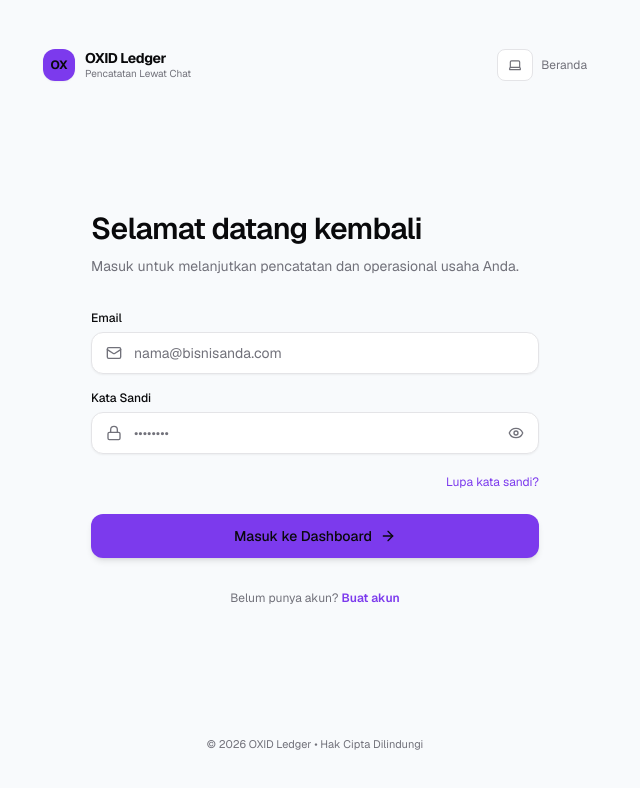
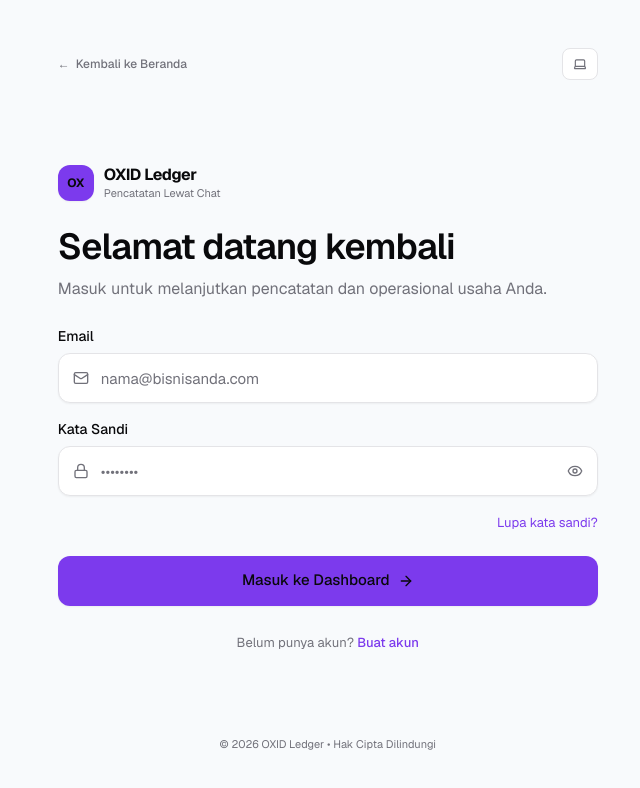
Before and after one commit to ilhammu29/oxid-wa-ledger, a Next.js app: page /login in a window 1280 px wide. Shown: the top 788 px of the page, without its empty margins (5-645 px from the left). Built offline with nearby package versions, Linux system fonts and the light colour scheme.

Commit message:
fix(ui): polish login split layout

```diff
--- a/src/app/globals.css
+++ b/src/app/globals.css
@@ -119,3 +119,15 @@ body {
     filter: none !important;
   }
 }
+
+/* Chrome / WebKit Autofill Override - preserves semantic surface/foreground in dark/light/system */
+input:-webkit-autofill,
+input:-webkit-autofill:hover,
+input:-webkit-autofill:focus,
+input:-webkit-autofill:active {
+  -webkit-box-shadow: 0 0 0 1000px var(--surface) inset !important;
+  -webkit-text-fill-color: var(--foreground) !important;
+  caret-color: var(--foreground) !important;
+  transition: background-color 5000s ease-in-out 0s;
+  border-radius: inherit;
+}
--- a/src/components/ui/sign-in.tsx
+++ b/src/components/ui/sign-in.tsx
@@ -61,39 +61,59 @@ export function SignIn({
   return (
     <div className="min-h-[100dvh] flex flex-col lg:flex-row bg-background text-foreground antialiased selection:bg-primary/20 selection:text-primary">
       {/* ========================================================================= */}
-      {/* LEFT COLUMN: REAL LOGIN FORM (Desktop: Left, Mobile: Single Column)       */}
+      {/* LEFT COLUMN: LOGIN FORM (~52% on desktop, 100% on mobile/tablet)          */}
       {/* ========================================================================= */}
-      <div className="w-full lg:w-1/2 flex flex-col justify-between p-6 sm:p-10 lg:p-12 min-h-[100dvh] max-w-xl mx-auto lg:max-w-none">
-        {/* Top Navbar Area */}
-        <div className="flex items-center justify-between w-full">
-          <Link href="/" className="flex items-center gap-2.5 group">
-            <div className="h-8 w-8 rounded-xl bg-primary text-primary-fg flex items-center justify-center font-bold text-xs shadow-xs group-hover:scale-105 transition-transform">
+      <div className="w-full lg:w-[52%] flex flex-col justify-between p-6 sm:p-10 lg:p-12 min-h-[100dvh]">
+        {/* Top Navigation Row: Back to Home + Theme Toggle */}
+        <div className="w-full max-w-[540px] mx-auto flex items-center justify-between">
+          <Link
+            href="/"
+            className="inline-flex items-center gap-1.5 text-xs font-medium text-muted hover:text-foreground transition-colors group cursor-pointer"
+          >
+            <span className="transition-transform group-hover:-translate-x-1">←</span>
+            <span>Kembali ke Beranda</span>
+          </Link>
+
+          <ThemeToggle showLabel={false} />
+        </div>
+
+        {/* Centered Main Login Block */}
+        <div className="w-full max-w-[540px] mx-auto my-auto py-6 sm:py-8">
+          {/* Natural Top Branding */}
+          <div
+            className="flex items-center gap-2.5 mb-6 animate-login-in"
+            style={{ animationDelay: "50ms" }}
+          >
+            <div className="h-9 w-9 rounded-xl bg-primary text-primary-fg flex items-center justify-center font-bold text-xs shadow-xs">
               OX
             </div>
             <div>
-              <span className="font-bold text-foreground tracking-tight text-sm block">
+              <span className="font-bold text-foreground tracking-tight text-base block leading-tight">
                 OXID Ledger
               </span>
-              <span className="text-[10px] text-muted block -mt-0.5">
+              <span className="text-[11px] text-muted block">
                 Pencatatan Lewat Chat
               </span>
             </div>
-          </Link>
-
-          <div className="flex items-center gap-2">
-            <ThemeToggle showLabel={false} />
-            <Link
-              href="/"
-              className="text-xs text-muted hover:text-foreground transition-colors hidden sm:inline"
-            >
-              Beranda
-            </Link>
-          </div>
           </div>
 
-        {/* Center: Auth Form Container */}
-        <div className="w-full max-w-md mx-auto my-auto py-8">
-          {/* Status Notices */}
+          {/* Heading & Subtitle */}
+          <div className="mb-6">
+            <h1
+              className="text-[28px] sm:text-[30px] lg:text-[36px] font-semibold tracking-tight text-foreground leading-[1.2] mb-2 animate-login-in"
+              style={{ animationDelay: "100ms" }}
+            >
+              Selamat datang kembali
+            </h1>
+            <p
+              className="text-[15px] sm:text-base text-muted leading-relaxed animate-login-in"
+              style={{ animationDelay: "200ms" }}
+            >
+              Masuk untuk melanjutkan pencatatan dan operasional usaha Anda.
+            </p>
+          </div>
+
+          {/* Status Alerts */}
           {queryError === "verification_failed" && !errorMessage && (
             <div className="mb-5 rounded-xl bg-amber-500/10 border border-amber-500/30 p-3.5 text-xs text-amber-600 dark:text-amber-400 flex items-start gap-2.5 animate-login-in">
               <AlertCircle className="w-4 h-4 text-amber-500 shrink-0 mt-0.5" />
@@ -120,37 +140,20 @@ export function SignIn({
           )}
 
           {!showForgot ? (
-            <div>
-              {/* Form Heading & Description */}
-              <div className="mb-8">
-                <h1
-                  className="text-2xl sm:text-3xl font-semibold tracking-tight text-foreground mb-2 animate-login-in"
-                  style={{ animationDelay: "100ms" }}
-                >
-                  Selamat datang kembali
-                </h1>
-                <p
-                  className="text-xs sm:text-sm text-muted leading-relaxed animate-login-in"
-                  style={{ animationDelay: "200ms" }}
-                >
-                  Masuk untuk melanjutkan pencatatan dan operasional usaha Anda.
-                </p>
-              </div>
-
-              {/* Login Form */}
+            /* Login Form */
             <form className="space-y-4" onSubmit={onSubmit}>
-                {/* Email Field with Glass-style Wrapper */}
+              {/* Email Input */}
               <div
                 className="animate-login-in"
                 style={{ animationDelay: "300ms" }}
               >
                 <label
                   htmlFor="email"
-                    className="block text-xs font-medium text-foreground mb-1.5"
+                  className="block text-[13px] sm:text-[14px] font-medium text-foreground mb-1.5"
                 >
                   Email
                 </label>
-                  <div className="relative flex items-center rounded-xl bg-surface border border-border focus-within:border-primary/60 focus-within:ring-2 focus-within:ring-primary/20 transition-all shadow-xs">
+                <div className="h-[50px] relative flex items-center rounded-xl bg-surface border border-border focus-within:border-primary focus-within:ring-1 focus-within:ring-primary transition-colors shadow-xs">
                   <div className="pl-3.5 flex items-center pointer-events-none text-muted">
                     <Mail className="w-4 h-4" />
                   </div>
@@ -163,23 +166,23 @@ export function SignIn({
                     value={email}
                     onChange={(e) => setEmail(e.target.value)}
                     placeholder="nama@bisnisanda.com"
-                      className="w-full bg-transparent px-3 py-2.5 text-xs sm:text-sm text-foreground placeholder:text-muted focus:outline-none"
+                    className="w-full bg-transparent px-3 h-full text-[14px] sm:text-[15px] text-foreground placeholder:text-muted focus:outline-none"
                   />
                 </div>
               </div>
 
-                {/* Password Field with Glass-style Wrapper & Show/Hide Toggle */}
+              {/* Password Input with Show/Hide Toggle */}
               <div
                 className="animate-login-in"
                 style={{ animationDelay: "400ms" }}
               >
                 <label
                   htmlFor="password"
-                    className="block text-xs font-medium text-foreground mb-1.5"
+                  className="block text-[13px] sm:text-[14px] font-medium text-foreground mb-1.5"
                 >
                   Kata Sandi
                 </label>
-                  <div className="relative flex items-center rounded-xl bg-surface border border-border focus-within:border-primary/60 focus-within:ring-2 focus-within:ring-primary/20 transition-all shadow-xs">
+                <div className="h-[50px] relative flex items-center rounded-xl bg-surface border border-border focus-within:border-primary focus-within:ring-1 focus-within:ring-primary transition-colors shadow-xs">
                   <div className="pl-3.5 flex items-center pointer-events-none text-muted">
                     <Lock className="w-4 h-4" />
                   </div>
@@ -192,7 +195,7 @@ export function SignIn({
                     value={password}
                     onChange={(e) => setPassword(e.target.value)}
                     placeholder="••••••••"
-                      className="w-full bg-transparent px-3 py-2.5 text-xs sm:text-sm text-foreground placeholder:text-muted focus:outline-none"
+                    className="w-full bg-transparent px-3 h-full text-[14px] sm:text-[15px] text-foreground placeholder:text-muted focus:outline-none"
                   />
                   <button
                     type="button"
@@ -211,7 +214,7 @@ export function SignIn({
 
               {/* Forgot Password Row */}
               <div
-                  className="flex items-center justify-end pt-1 animate-login-in"
+                className="flex items-center justify-end pt-0.5 animate-login-in"
                 style={{ animationDelay: "500ms" }}
               >
                 <button
@@ -220,13 +223,13 @@ export function SignIn({
                     setForgotEmail(email);
                     setShowForgot(true);
                   }}
-                    className="text-xs text-primary hover:underline transition-colors cursor-pointer"
+                  className="text-xs sm:text-[13px] text-primary hover:underline transition-colors cursor-pointer"
                 >
                   Lupa kata sandi?
                 </button>
               </div>
 
-                {/* Primary Submit Button */}
+              {/* Submit Button */}
               <div
                 className="pt-2 animate-login-in"
                 style={{ animationDelay: "600ms" }}
@@ -234,7 +237,7 @@ export function SignIn({
                 <button
                   type="submit"
                   disabled={loading}
-                    className="w-full flex items-center justify-center gap-2 py-2.5 px-4 rounded-xl text-xs sm:text-sm font-medium text-primary-fg bg-primary hover:opacity-95 shadow-md focus:outline-none focus:ring-2 focus:ring-primary/40 disabled:opacity-50 disabled:cursor-not-allowed transition-all min-h-[44px] cursor-pointer"
+                  className="w-full h-[50px] flex items-center justify-center gap-2 px-4 rounded-xl text-[14px] sm:text-[15px] font-medium text-primary-fg bg-primary hover:bg-primary-hover focus:outline-none focus:ring-2 focus:ring-primary/40 disabled:opacity-50 disabled:cursor-not-allowed transition-colors shadow-xs cursor-pointer"
                 >
                   {loading ? (
                     <span className="inline-flex items-center gap-2">
@@ -270,21 +273,20 @@ export function SignIn({
 
               {/* Bottom Sign-up Link */}
               <div
-                  className="pt-4 text-center animate-login-in"
+                className="pt-3 text-center animate-login-in"
                 style={{ animationDelay: "700ms" }}
               >
-                  <p className="text-xs text-muted">
+                <p className="text-xs sm:text-[13px] text-muted">
                   Belum punya akun?{" "}
                   <Link
                     href="/signup"
-                      className="text-primary font-semibold hover:underline"
+                    className="text-primary font-medium hover:underline"
                   >
                     Buat akun
                   </Link>
                 </p>
               </div>
             </form>
-            </div>
           ) : (
             /* Forgot Password Form View */
             <div className="animate-login-in">
@@ -304,11 +306,11 @@ export function SignIn({
                 <div>
                   <label
                     htmlFor="forgotEmail"
-                    className="block text-xs font-medium text-foreground mb-1.5"
+                    className="block text-[13px] sm:text-[14px] font-medium text-foreground mb-1.5"
                   >
                     Email Terdaftar
                   </label>
-                  <div className="relative flex items-center rounded-xl bg-surface border border-border focus-within:border-primary/60 focus-within:ring-2 focus-within:ring-primary/20 transition-all shadow-xs">
+                  <div className="h-[50px] relative flex items-center rounded-xl bg-surface border border-border focus-within:border-primary focus-within:ring-1 focus-within:ring-primary transition-colors shadow-xs">
                     <div className="pl-3.5 flex items-center pointer-events-none text-muted">
                       <Mail className="w-4 h-4" />
                     </div>
@@ -319,7 +321,7 @@ export function SignIn({
                       value={forgotEmail}
                       onChange={(e) => setForgotEmail(e.target.value)}
                       placeholder="nama@bisnisanda.com"
-                      className="w-full bg-transparent px-3 py-2.5 text-xs sm:text-sm text-foreground placeholder:text-muted focus:outline-none"
+                      className="w-full bg-transparent px-3 h-full text-[14px] sm:text-[15px] text-foreground placeholder:text-muted focus:outline-none"
                     />
                   </div>
                 </div>
@@ -334,7 +336,7 @@ export function SignIn({
                   <button
                     type="submit"
                     disabled={forgotLoading}
-                    className="w-full flex items-center justify-center gap-2 py-2.5 px-4 rounded-xl text-xs sm:text-sm font-medium text-primary-fg bg-primary hover:opacity-95 disabled:opacity-50 transition-all min-h-[44px] cursor-pointer"
+                    className="w-full h-[50px] flex items-center justify-center gap-2 px-4 rounded-xl text-[14px] sm:text-[15px] font-medium text-primary-fg bg-primary hover:bg-primary-hover disabled:opacity-50 transition-colors shadow-xs cursor-pointer"
                   >
                     {forgotLoading ? (
                       <span className="inline-flex items-center gap-2">
@@ -362,48 +364,44 @@ export function SignIn({
           )}
         </div>
 
-        {/* Footer info */}
-        <div className="text-center text-[11px] text-muted">
+        {/* Minimal Footer */}
+        <div className="w-full max-w-[540px] mx-auto text-center text-[11px] text-muted">
           <p>© {new Date().getFullYear()} OXID Ledger • Hak Cipta Dilindungi</p>
         </div>
       </div>
 
       {/* ========================================================================= */}
-      {/* RIGHT COLUMN: OXID LEDGER VISUAL PANEL (Desktop only, hidden on mobile)   */}
+      {/* RIGHT COLUMN: OXID VISUAL PANEL (~48% on desktop, hidden on mobile/tablet) */}
       {/* ========================================================================= */}
-      <div className="hidden lg:flex lg:w-1/2 p-4 lg:p-6 flex-col">
+      <div className="hidden lg:flex lg:w-[48%] p-4 lg:p-5 flex-col">
         <div
-          className="w-full h-full flex flex-col justify-between p-8 xl:p-10 rounded-3xl bg-[#121215] text-zinc-100 border border-zinc-800/80 shadow-2xl relative overflow-hidden animate-login-in"
-          style={{ animationDelay: "300ms" }}
+          className="w-full h-full flex flex-col justify-between p-8 xl:p-10 rounded-3xl bg-[#121215] text-zinc-100 border border-zinc-800/80 shadow-xl relative overflow-hidden animate-login-in"
+          style={{ animationDelay: "250ms" }}
         >
-          {/* Subtle Ambient Background Gradients */}
+          {/* Subtle Ambient Radial Gradient */}
           <div
             className="absolute top-0 right-0 w-80 h-80 bg-primary/10 blur-3xl rounded-full pointer-events-none -z-0"
             aria-hidden="true"
           />
-          <div
-            className="absolute bottom-0 left-0 w-72 h-72 bg-emerald-500/5 blur-3xl rounded-full pointer-events-none -z-0"
-            aria-hidden="true"
-          />
 
-          {/* Top Wordmark & Category */}
+          {/* Top Brand & Category Tag */}
           <div className="relative z-10 flex items-center justify-between">
             <div className="flex items-center gap-2">
               <div className="h-7 w-7 rounded-lg bg-primary text-primary-fg flex items-center justify-center font-bold text-xs shadow-xs">
                 OX
               </div>
-              <span className="font-bold text-zinc-100 tracking-tight text-sm">
+              <span className="font-semibold text-zinc-100 tracking-tight text-sm">
                 OXID Ledger
               </span>
             </div>
 
             <div className="inline-flex items-center gap-1.5 px-2.5 py-1 rounded-full bg-zinc-900 border border-zinc-800 text-[10px] font-mono text-zinc-400">
               <Sparkles className="w-3 h-3 text-primary" />
-              <span>Sistem Pembukuan Transaksi UMKM</span>
+              <span>Preview Operasional</span>
             </div>
           </div>
 
-          {/* Center: Hero Copy & Product Preview */}
+          {/* Center Product Narrative & Preview */}
           <div className="relative z-10 my-auto py-6">
             <div className="max-w-md mb-6">
               <h2 className="text-2xl xl:text-3xl font-bold tracking-tight text-zinc-100 leading-tight mb-3">
@@ -415,15 +413,15 @@ export function SignIn({
               </p>
             </div>
 
-            {/* Subtle Lightweight CSS Dashboard Preview */}
-            <div className="rounded-2xl border border-zinc-800/80 bg-zinc-950/70 p-4 shadow-xl backdrop-blur-sm space-y-3">
-              {/* Window Chrome */}
+            {/* Restrained CSS Dashboard Preview */}
+            <div className="rounded-2xl border border-zinc-800/80 bg-zinc-950/70 p-4 shadow-md space-y-3">
+              {/* Window Header */}
               <div className="flex items-center justify-between pb-2 border-b border-zinc-800/60 text-[10px] text-zinc-400 font-mono">
                 <div className="flex items-center gap-1.5">
                   <span className="w-2 h-2 rounded-full bg-zinc-700" />
                   <span className="w-2 h-2 rounded-full bg-zinc-700" />
                   <span className="w-2 h-2 rounded-full bg-zinc-700" />
-                  <span className="ml-1.5 text-zinc-300">Live Ledger</span>
+                  <span className="ml-1.5 text-zinc-300">Live Ledger (Data Contoh)</span>
                 </div>
                 <div className="flex items-center gap-1 text-emerald-400">
                   <span className="w-1.5 h-1.5 rounded-full bg-emerald-400 animate-pulse" />
@@ -431,7 +429,7 @@ export function SignIn({
                 </div>
               </div>
 
-              {/* Mini KPI Cards */}
+              {/* 3 Metric Cards */}
               <div className="grid grid-cols-3 gap-2">
                 <div className="p-2.5 rounded-xl bg-zinc-900/80 border border-zinc-800/60">
                   <span className="text-[10px] text-zinc-400 block mb-0.5">Omzet Hari Ini</span>
@@ -450,43 +448,47 @@ export function SignIn({
                 </div>
               </div>
 
-              {/* Mini Sparkline Visualization */}
+              {/* Restrained SVG Line Chart */}
               <div className="pt-1">
-                <div className="h-14 w-full">
+                <div className="h-12 w-full">
                   <svg
                     className="w-full h-full overflow-visible"
-                    viewBox="0 0 400 60"
+                    viewBox="0 0 400 50"
                     fill="none"
                     preserveAspectRatio="none"
                   >
                     <defs>
                       <linearGradient id="panelGrad" x1="0" y1="0" x2="0" y2="1">
-                        <stop offset="0%" stopColor="#8B5CF6" stopOpacity="0.25" />
+                        <stop offset="0%" stopColor="#8B5CF6" stopOpacity="0.2" />
                         <stop offset="100%" stopColor="#8B5CF6" stopOpacity="0.0" />
                       </linearGradient>
                     </defs>
                     <path
-                      d="M0,45 Q40,35 80,42 T160,25 T240,35 T320,12 T400,20 L400,60 L0,60 Z"
+                      d="M0,40 Q40,30 80,36 T160,20 T240,28 T320,10 T400,16 L400,50 L0,50 Z"
                       fill="url(#panelGrad)"
                     />
                     <path
-                      d="M0,45 Q40,35 80,42 T160,25 T240,35 T320,12 T400,20"
+                      d="M0,40 Q40,30 80,36 T160,20 T240,28 T320,10 T400,16"
                       stroke="#8B5CF6"
                       strokeWidth="2"
                       strokeLinecap="round"
                     />
-                    <circle cx="160" cy="25" r="3" fill="#8B5CF6" />
-                    <circle cx="320" cy="12" r="3.5" fill="#8B5CF6" />
+                    <circle cx="160" cy="20" r="2.5" fill="#8B5CF6" />
+                    <circle cx="320" cy="10" r="3" fill="#8B5CF6" />
                   </svg>
                 </div>
+              </div>
+
+              <div className="text-[10px] text-zinc-500 font-mono text-right">
+                *Ilustrasi tampilan dashboard operasional
               </div>
             </div>
           </div>
 
-          {/* Bottom: 3 Small REAL Capability Cards (Rule 10) */}
+          {/* Bottom: 3 Small Capability Cards */}
           <div className="relative z-10 grid grid-cols-3 gap-2.5 pt-4 border-t border-zinc-800/80">
             {/* Card 1: Telegram */}
-            <div className="p-3 rounded-xl bg-zinc-900/60 border border-zinc-800/60 backdrop-blur-xs">
+            <div className="p-3 rounded-xl bg-zinc-900/60 border border-zinc-800/60">
               <div className="flex items-center gap-1.5 text-xs font-semibold text-zinc-100 mb-1">
                 <div className="h-5 w-5 rounded-md bg-primary/20 text-primary flex items-center justify-center shrink-0">
                   <Bot className="w-3 h-3" />
@@ -499,7 +501,7 @@ export function SignIn({
             </div>
 
             {/* Card 2: Dashboard */}
-            <div className="p-3 rounded-xl bg-zinc-900/60 border border-zinc-800/60 backdrop-blur-xs">
+            <div className="p-3 rounded-xl bg-zinc-900/60 border border-zinc-800/60">
               <div className="flex items-center gap-1.5 text-xs font-semibold text-zinc-100 mb-1">
                 <div className="h-5 w-5 rounded-md bg-emerald-500/20 text-emerald-400 flex items-center justify-center shrink-0">
                   <BarChart3 className="w-3 h-3" />
@@ -512,7 +514,7 @@ export function SignIn({
             </div>
 
             {/* Card 3: Google Sheets */}
-            <div className="p-3 rounded-xl bg-zinc-900/60 border border-zinc-800/60 backdrop-blur-xs">
+            <div className="p-3 rounded-xl bg-zinc-900/60 border border-zinc-800/60">
               <div className="flex items-center gap-1.5 text-xs font-semibold text-zinc-100 mb-1">
                 <div className="h-5 w-5 rounded-md bg-emerald-500/20 text-emerald-400 flex items-center justify-center shrink-0">
                   <FileSpreadsheet className="w-3 h-3" />
```
Lines whose indentation alone changed are shown as unchanged.
